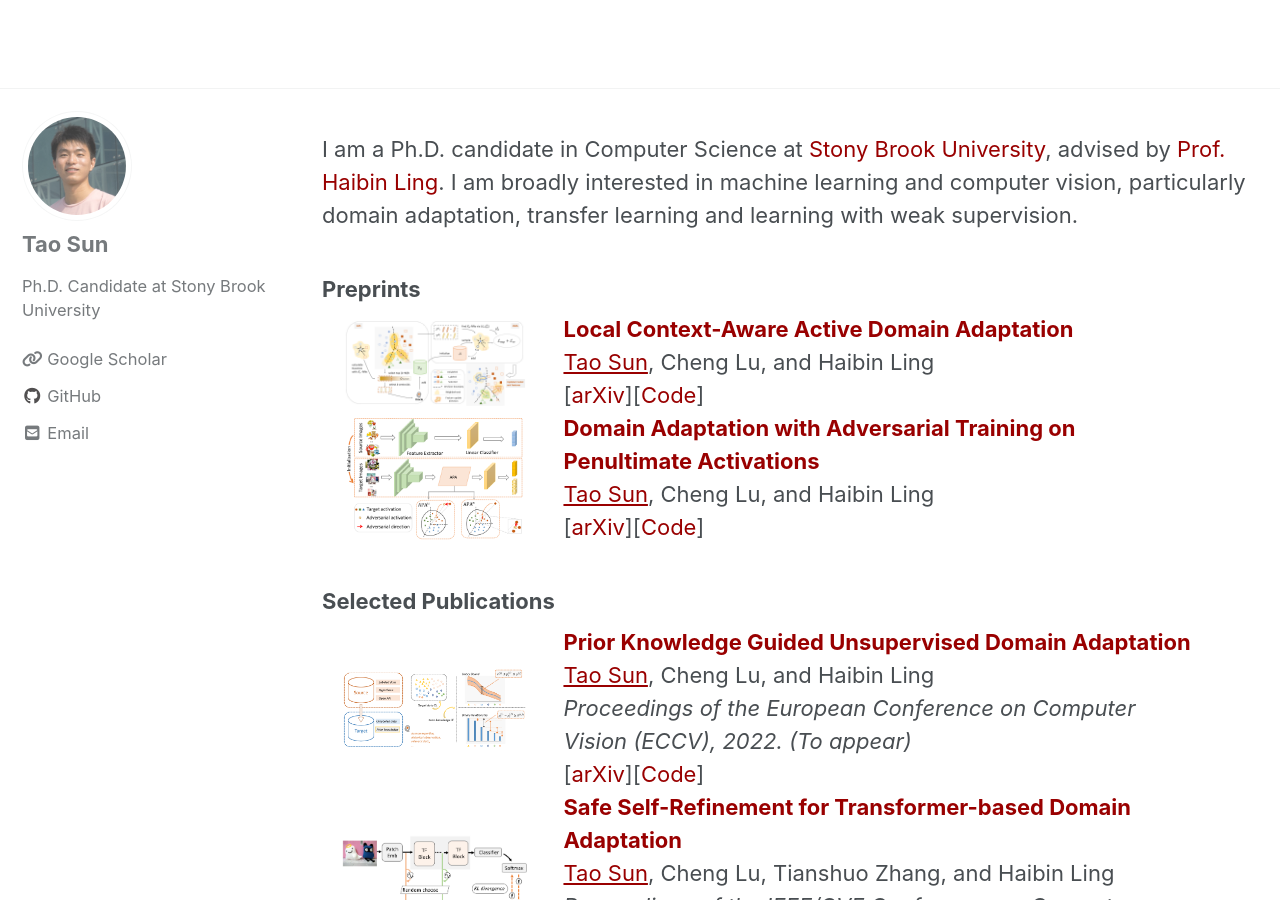
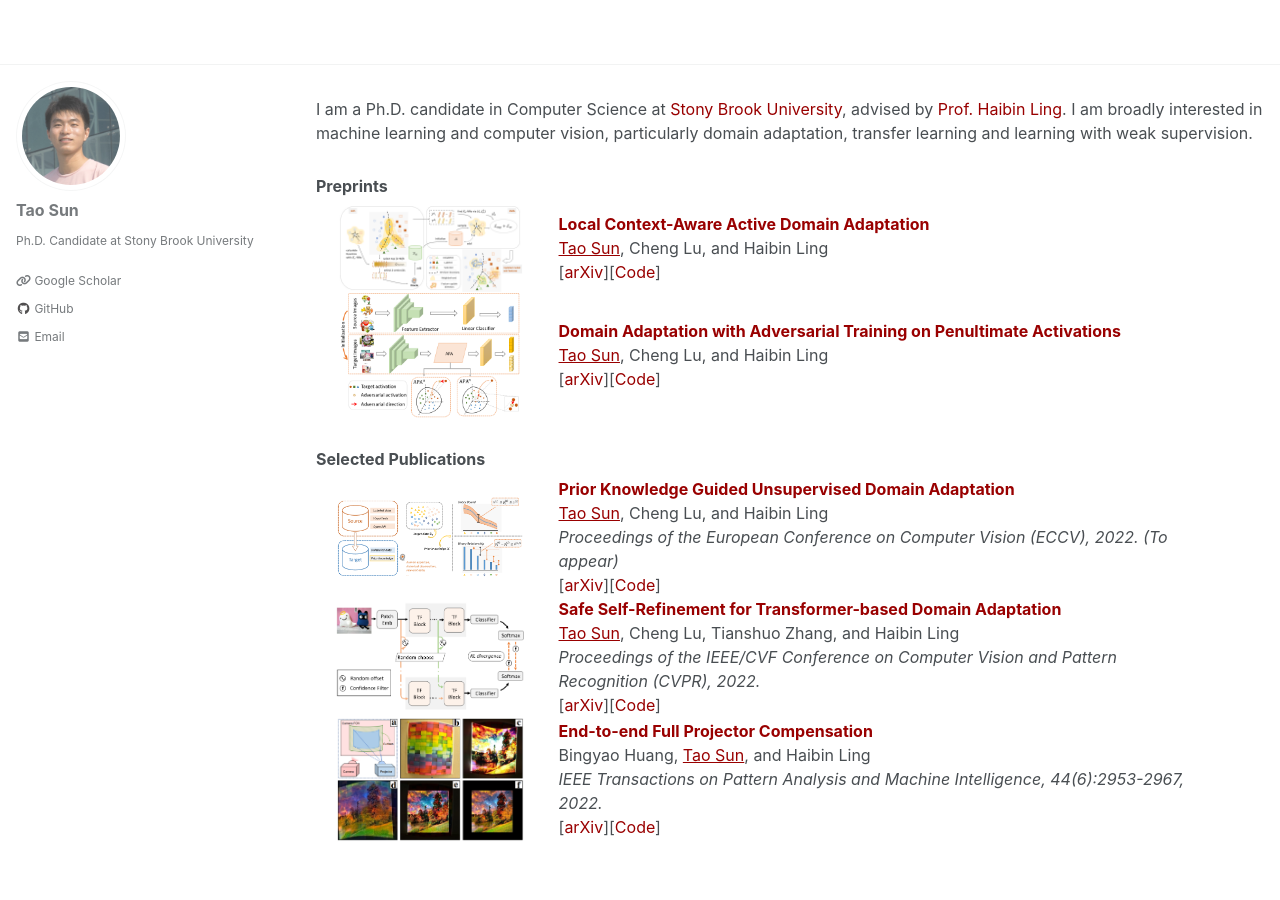
Before and after one commit to tsun/tsun.github.io, a Jekyll site: the page built from _pages/home.md, in a window 1280 px wide and 900 px high. Built offline with Jekyll 4.4.1, drawn with Linux system fonts in a browser that asks for light colours; cached includes are drawn as plain includes; nearby versions of some CDN libraries.

Commit message:
change font

```diff
--- a/_sass/minimal-mistakes/_reset.scss
+++ b/_sass/minimal-mistakes/_reset.scss
@@ -10,7 +10,7 @@ html {
   background-color: $background-color;
   font-size: 16px;
 
-  @include breakpoint($medium) {
+ /* @include breakpoint($medium) {
     font-size: 18px;
   }
 
@@ -20,7 +20,7 @@ html {
 
   @include breakpoint($x-large) {
     font-size: 22px;
-  }
+  }*/
 
   -webkit-text-size-adjust: 100%;
   -ms-text-size-adjust: 100%;
```
